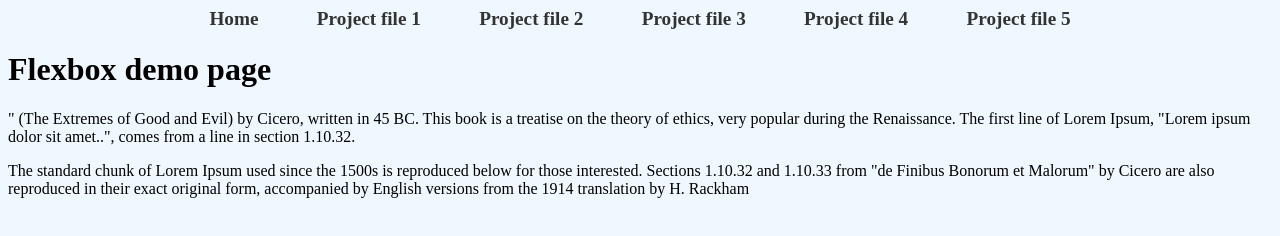
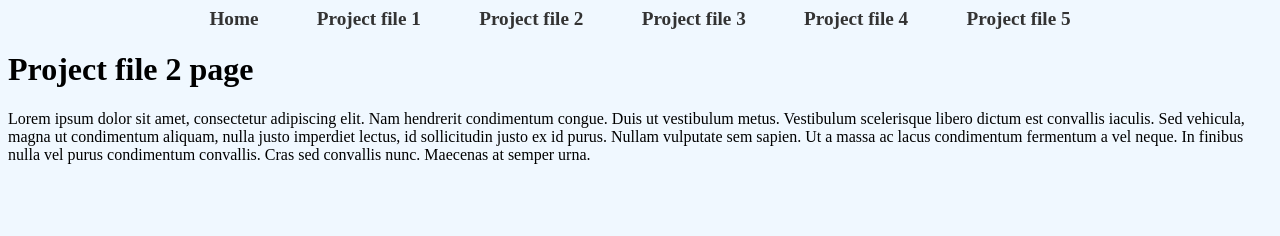
Before and after one commit to rekha-2025/rekha-2025.github.io, a plain HTML site: page file2.html in a window 1280 px wide. Drawn offline with Linux system fonts and the light colour scheme.

Commit message:
Update file2.html

```diff
--- a/file2.html
+++ b/file2.html
@@ -18,10 +18,7 @@
      <li><a href="file5.html">Project file 5</a></li>
   </ul>
 </nav>
-    <h1>Flexbox demo page</h1>
-  <p>" (The Extremes of Good and Evil) by Cicero, written in 45 BC. This book is a treatise on the theory of ethics, very popular during the Renaissance. The first line of Lorem Ipsum, "Lorem ipsum dolor sit amet..", comes from a line in section 1.10.32.
-  </p>
-<p>
-The standard chunk of Lorem Ipsum used since the 1500s is reproduced below for those interested. Sections 1.10.32 and 1.10.33 from "de Finibus Bonorum et Malorum" by Cicero are also reproduced in their exact original form, accompanied by English versions from the 1914 translation by H. Rackham</p>
+    <h1>Project file 2 page</h1>
+   <p>Lorem ipsum dolor sit amet, consectetur adipiscing elit. Nam hendrerit condimentum congue. Duis ut vestibulum metus. Vestibulum scelerisque libero dictum est convallis iaculis. Sed vehicula, magna ut condimentum aliquam, nulla justo imperdiet lectus, id sollicitudin justo ex id purus. Nullam vulputate sem sapien. Ut a massa ac lacus condimentum fermentum a vel neque. In finibus nulla vel purus condimentum convallis. Cras sed convallis nunc. Maecenas at semper urna.</p>
 </body>
 </html>
```
